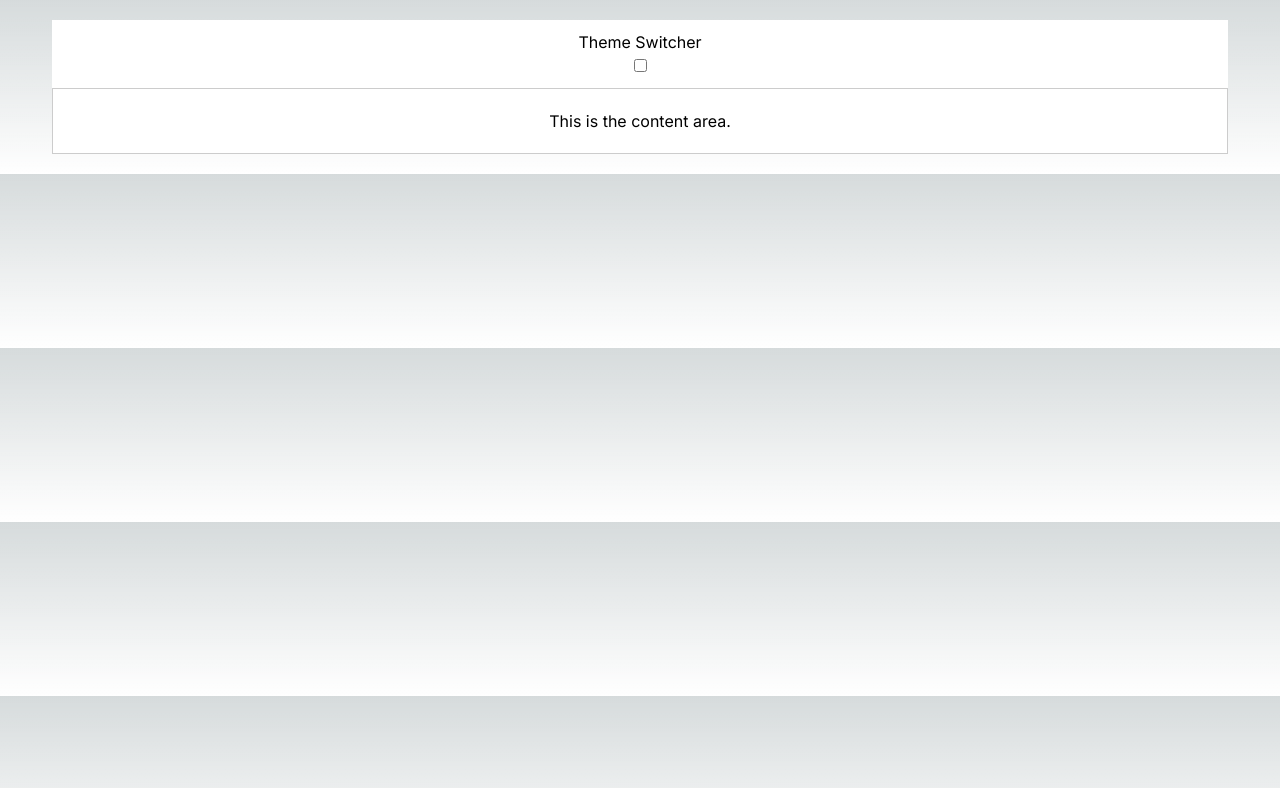
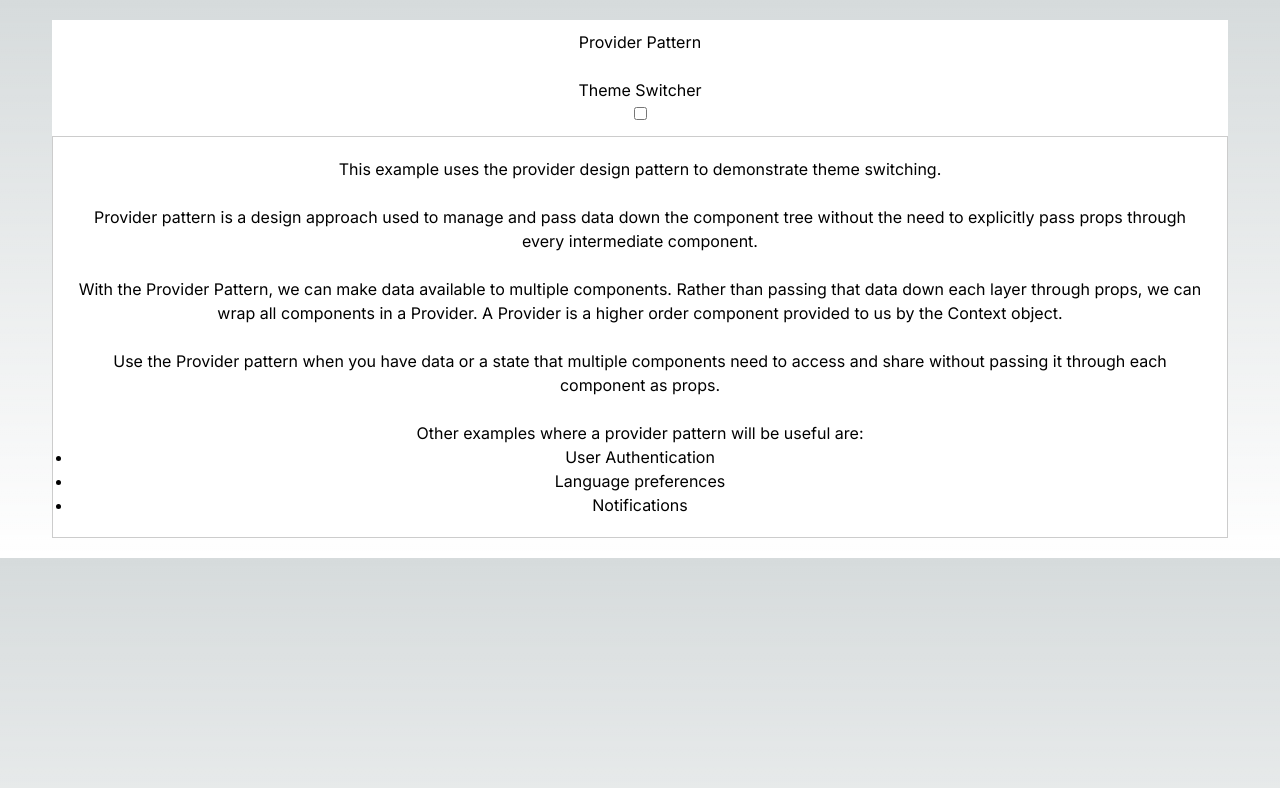
Before and after one commit to dkaus1/ui-patterns, a Next.js app in the folder design-patterns/my-next-app/: page / in a window 1280 px wide. Shown: the top 788 px of the page. Built offline with nearby package versions, Linux system fonts and the light colour scheme.

Commit message:
provider pattern description added

```diff
--- a/design-patterns/my-next-app/src/app/provider-pattern/Content.js
+++ b/design-patterns/my-next-app/src/app/provider-pattern/Content.js
@@ -8,7 +8,20 @@ const Content = () => {
 
   return (
     <div className={`content ${theme}`}>
-      <p>This is the content area.</p>
+      <p>This example uses the provider design pattern to demonstrate theme switching.</p>
+      <br/>
+      <p>Provider pattern is a design approach used to manage and pass data down the component tree without the need to explicitly pass props through every intermediate component. </p>
+      <br/>
+      <p>With the Provider Pattern, we can make data available to multiple components. Rather than passing that data down each layer through props, we can wrap all components in a Provider. A Provider is a higher order component provided to us by the Context object. </p>
+      <br/>
+      <p>Use the Provider pattern when you have data or a state that multiple components need to access and share without passing it through each component as props.</p>
+      <br/>
+      <p>Other examples where a provider pattern will be useful are:</p>
+      <ul>
+        <li>User Authentication</li>
+        <li>Language preferences</li>
+        <li>Notifications</li>
+      </ul>
     </div>
   );
 };
--- a/design-patterns/my-next-app/src/app/provider-pattern/Header.js
+++ b/design-patterns/my-next-app/src/app/provider-pattern/Header.js
@@ -8,7 +8,9 @@ const Header = () => {
 
   return (
     <header className={`header ${theme}`}>
-      <h1>Theme Switcher</h1>
+      <h1>Provider Pattern</h1>
+      <br/>
+      <h3>Theme Switcher</h3>
       <label className="switch">
       <input type="checkbox" onClick={toggleTheme} />
       <span className="slider round" />
```
Also changed, not shown: design-patterns/my-next-app/src/app/provider-pattern/README.md.
